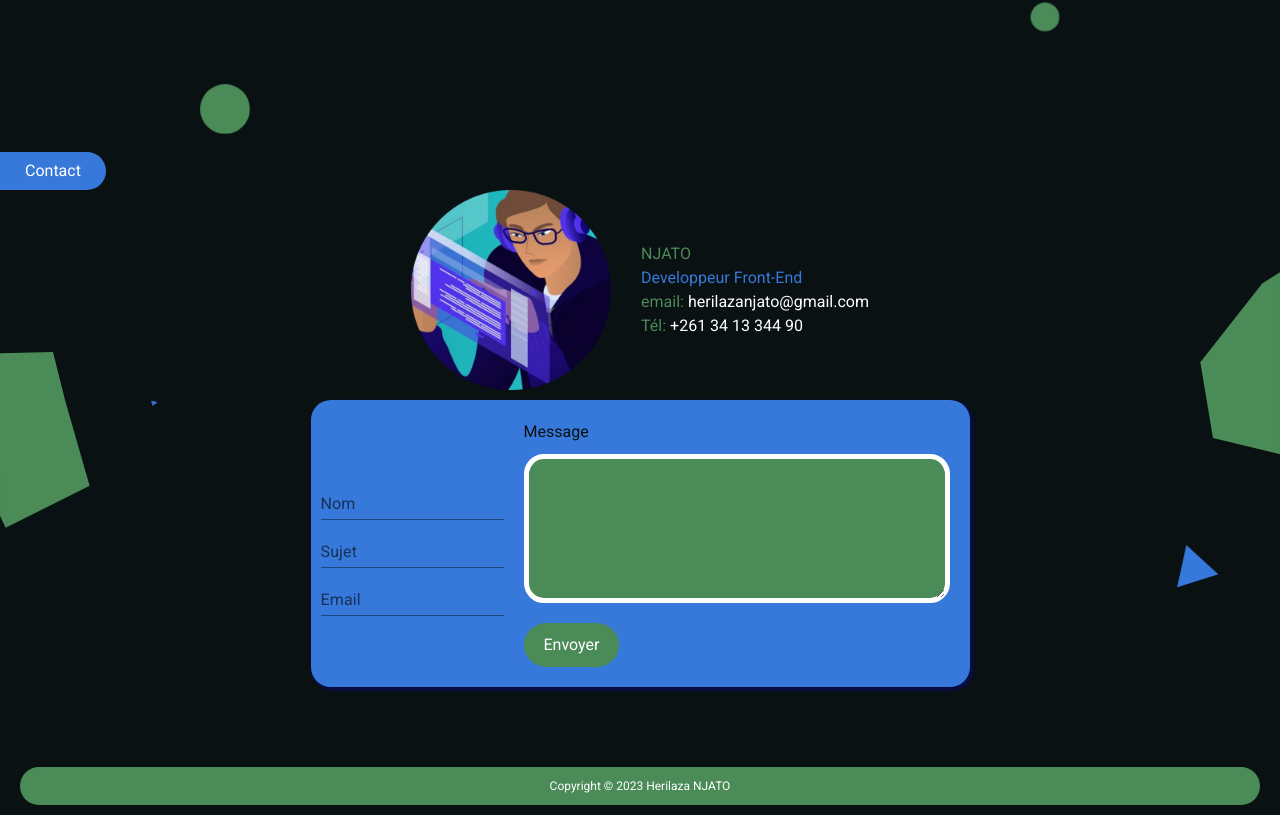
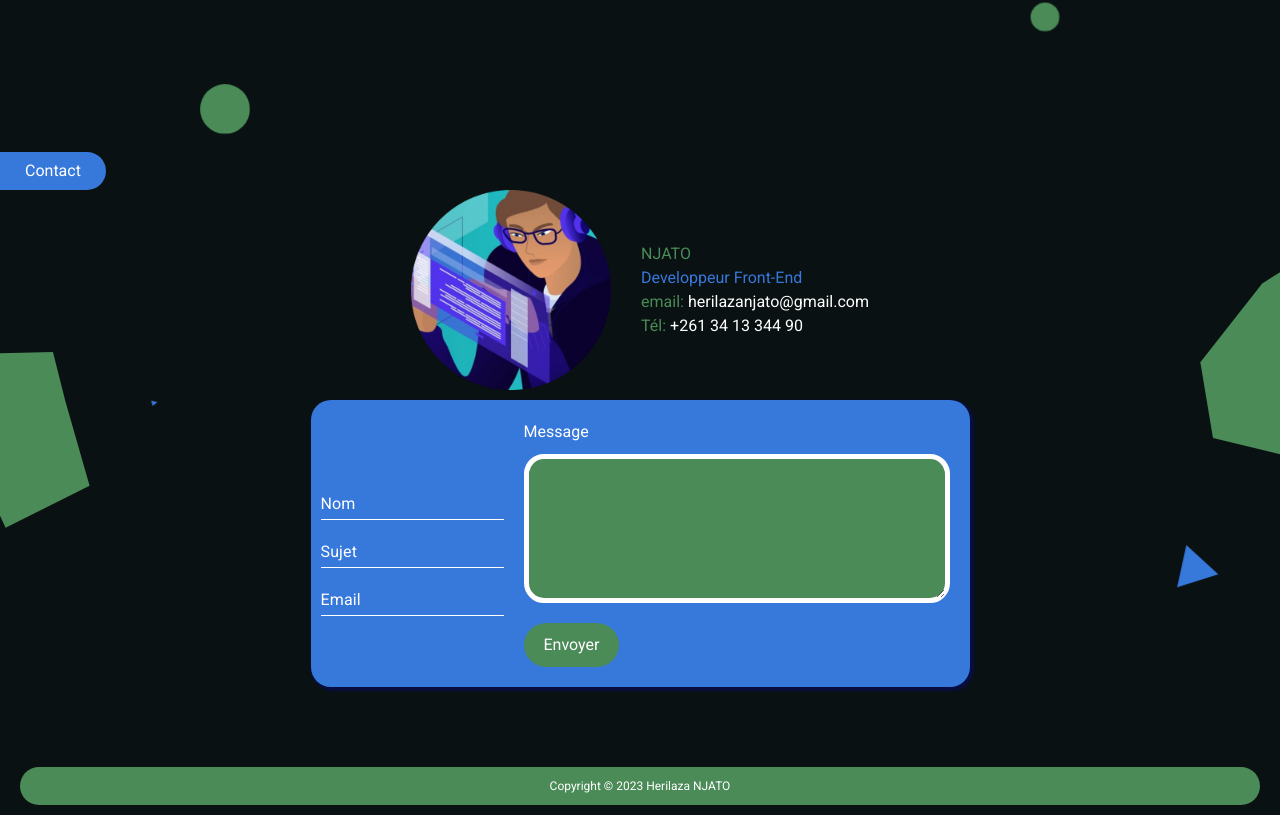
Before and after one commit to Njato12/examen-vite, a React (Vite) app: page / in a window 1280 px wide. Shown: the part 2412-3227 px from the top of the page. Built offline with nearby package versions, Linux system fonts and the light colour scheme.

Commit message:
changement du couleur de input

```diff
--- a/src/components/display/cardContact/cardContact.scss
+++ b/src/components/display/cardContact/cardContact.scss
@@ -11,8 +11,21 @@
 
 }
 
+
 .input {
     @apply flex flex-col;
+    label{
+        color:#fff ;
+    }
+    ::before{
+        border-bottom: 1px solid #fff !important
+    }
+    ::after{
+        border-bottom: 1px solid #fff !important
+    }
+    input {
+        color: #fff;
+    }
 
 }
 
@@ -28,9 +41,6 @@
     flex-direction: column;
     gap: 5px;
 
-    p {
-        color: #0A1112;
-    }
 
     textarea {
         padding: 10px;
```
